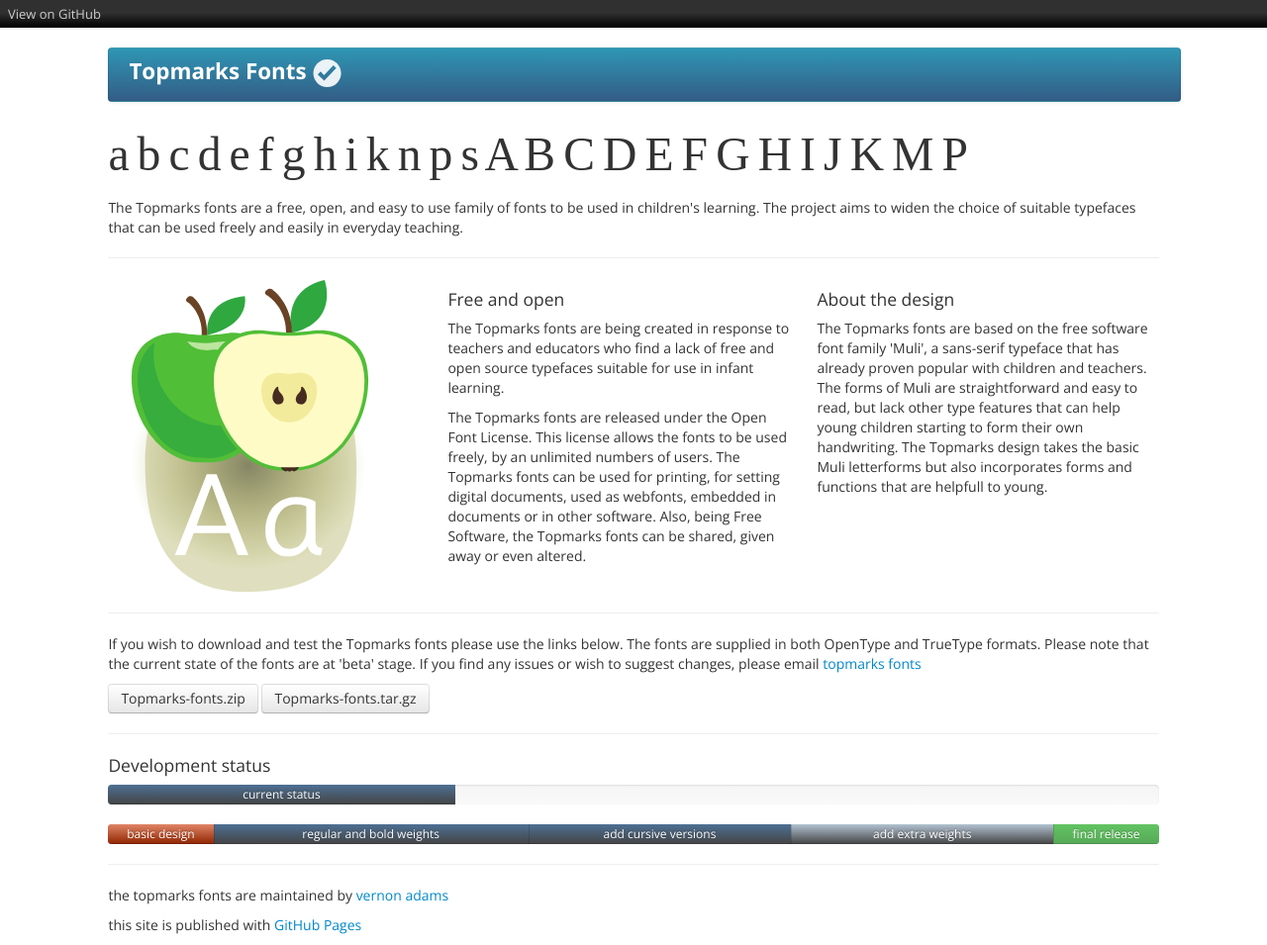
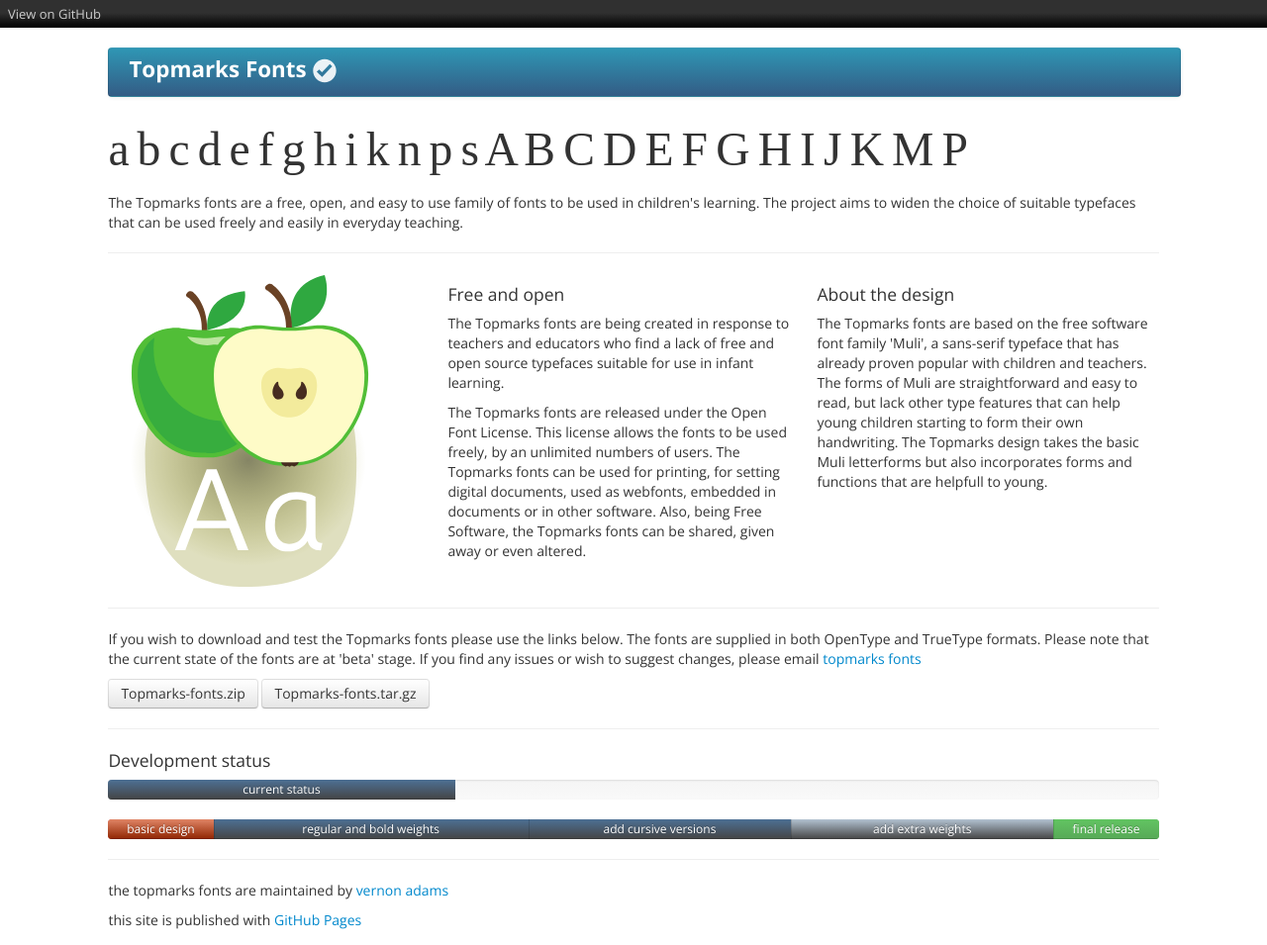
Before and after one commit to vernnobile/topmarks, a Jekyll site: the page built from index.html, in a window 1280 px wide. Shown: the whole page at 99% size. Built offline with Jekyll 4.4.1, drawn with Linux system fonts in a browser that asks for light colours; some web fonts are replaced.

Commit message:
Update header-masthead.html

```diff
--- a/_includes/header-masthead.html
+++ b/_includes/header-masthead.html
@@ -1,4 +1,4 @@
 <!-- mainnavbar -->
         <div class="navbar navbar-static-cont-width navbar-teal"><p class="navTitle">Topmarks
-          Fonts <img src="images/tick.svg" width="30px"/></p> </div>
+          Fonts <img src="images/tick.svg" width="25px"/></p> </div>
         <!-- end header -->
```
